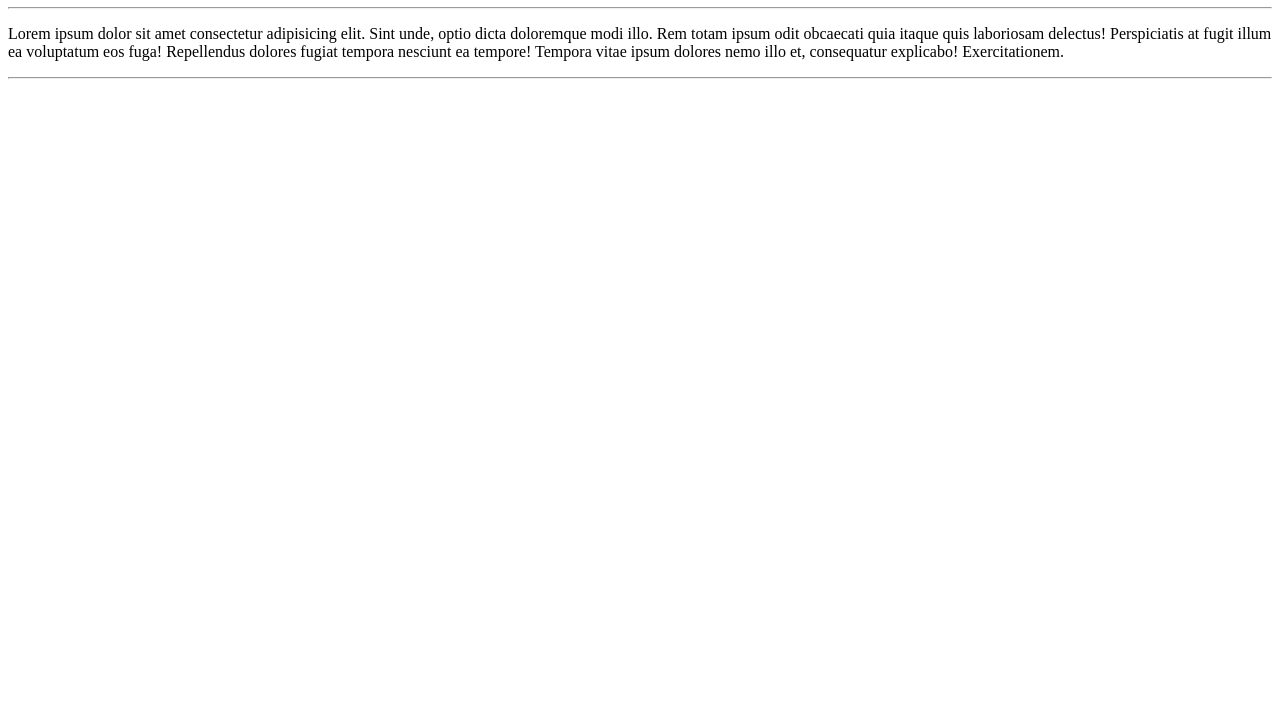
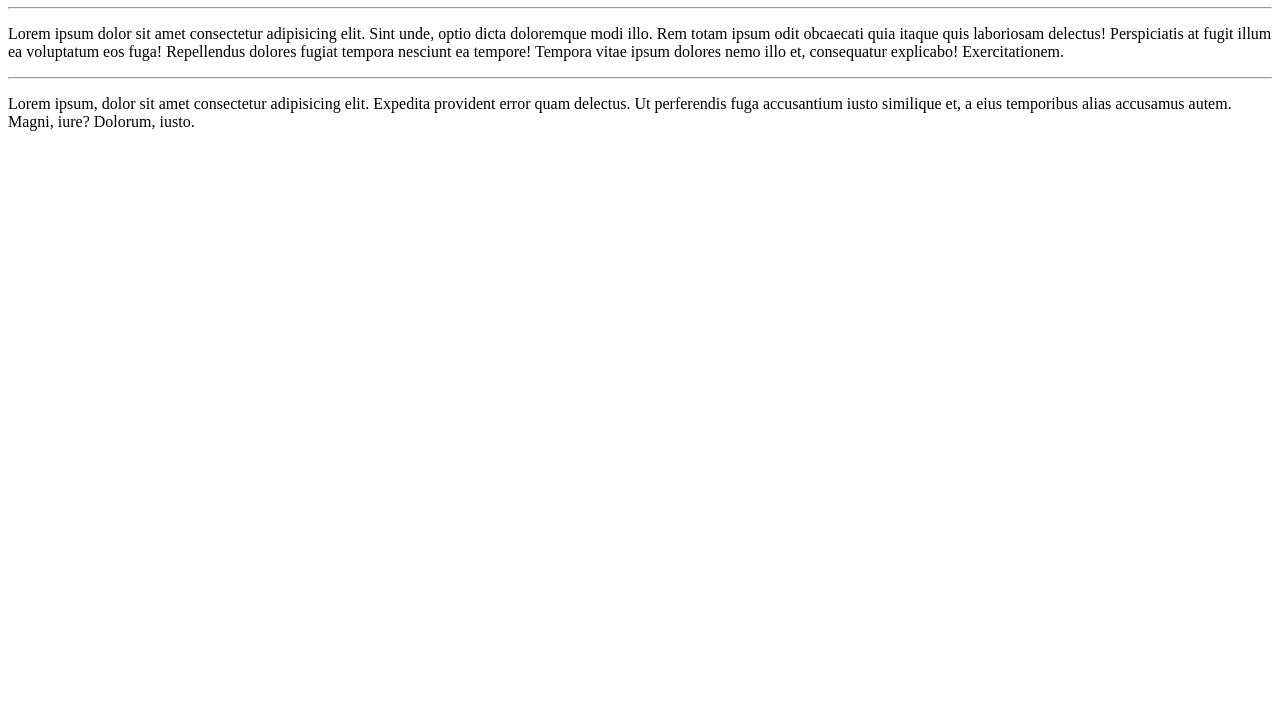
Before and after one commit to lilianneps/ola-mundo, a plain HTML site: page site-exemplo/index.html in a window 1280 px wide. Shown: the part 73-800 px from the top of the page. Drawn offline with Linux system fonts and the light colour scheme.

Commit message:
adicionei um paragrafo

```diff
--- a/site-exemplo/index.html
+++ b/site-exemplo/index.html
@@ -10,5 +10,6 @@
     <hr>
     <p>Lorem ipsum dolor sit amet consectetur adipisicing elit. Sint unde, optio dicta doloremque modi illo. Rem totam ipsum odit obcaecati quia itaque quis laboriosam delectus! Perspiciatis at fugit illum ea voluptatum eos fuga! Repellendus dolores fugiat tempora nesciunt ea tempore! Tempora vitae ipsum dolores nemo illo et, consequatur explicabo! Exercitationem.</p>
     <hr>
+    <p>Lorem ipsum, dolor sit amet consectetur adipisicing elit. Expedita provident error quam delectus. Ut perferendis fuga accusantium iusto similique et, a eius temporibus alias accusamus autem. Magni, iure? Dolorum, iusto.</p>
 </body>
 </html>
```
